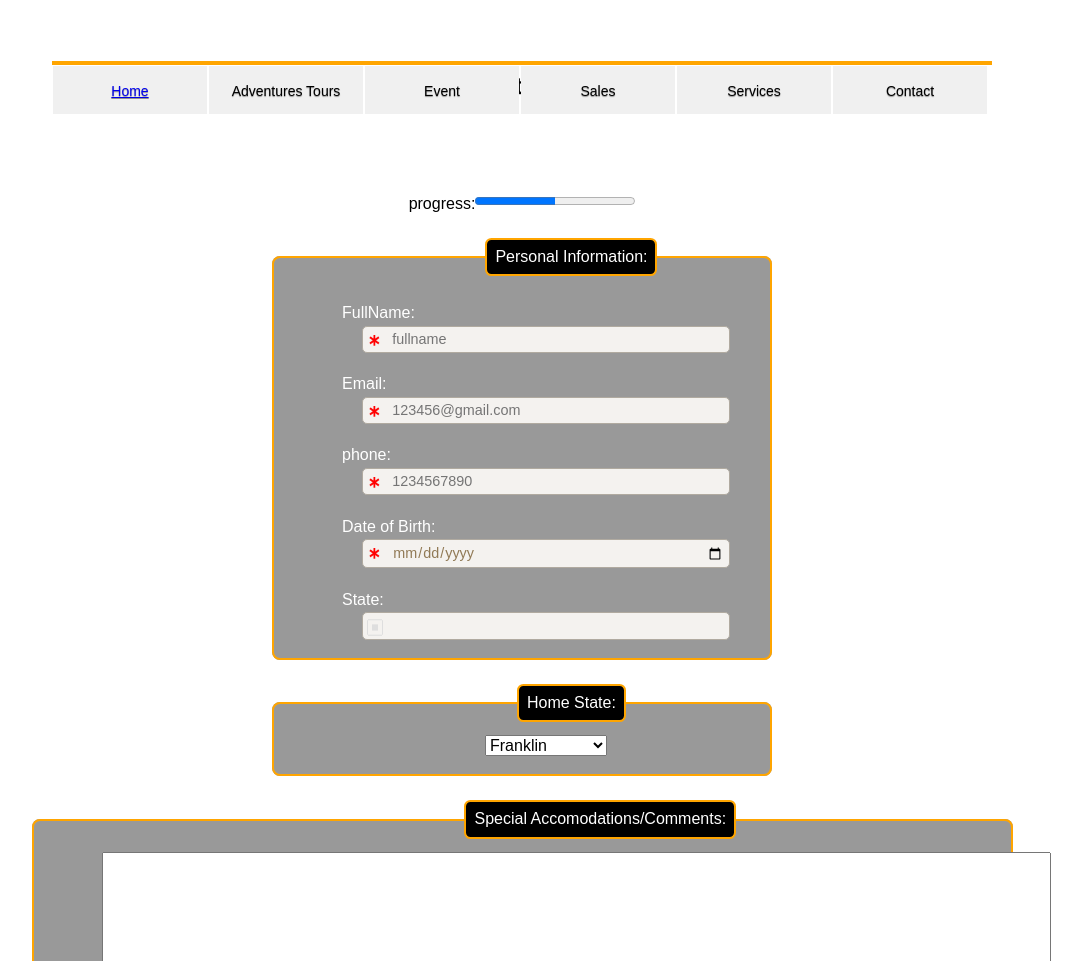
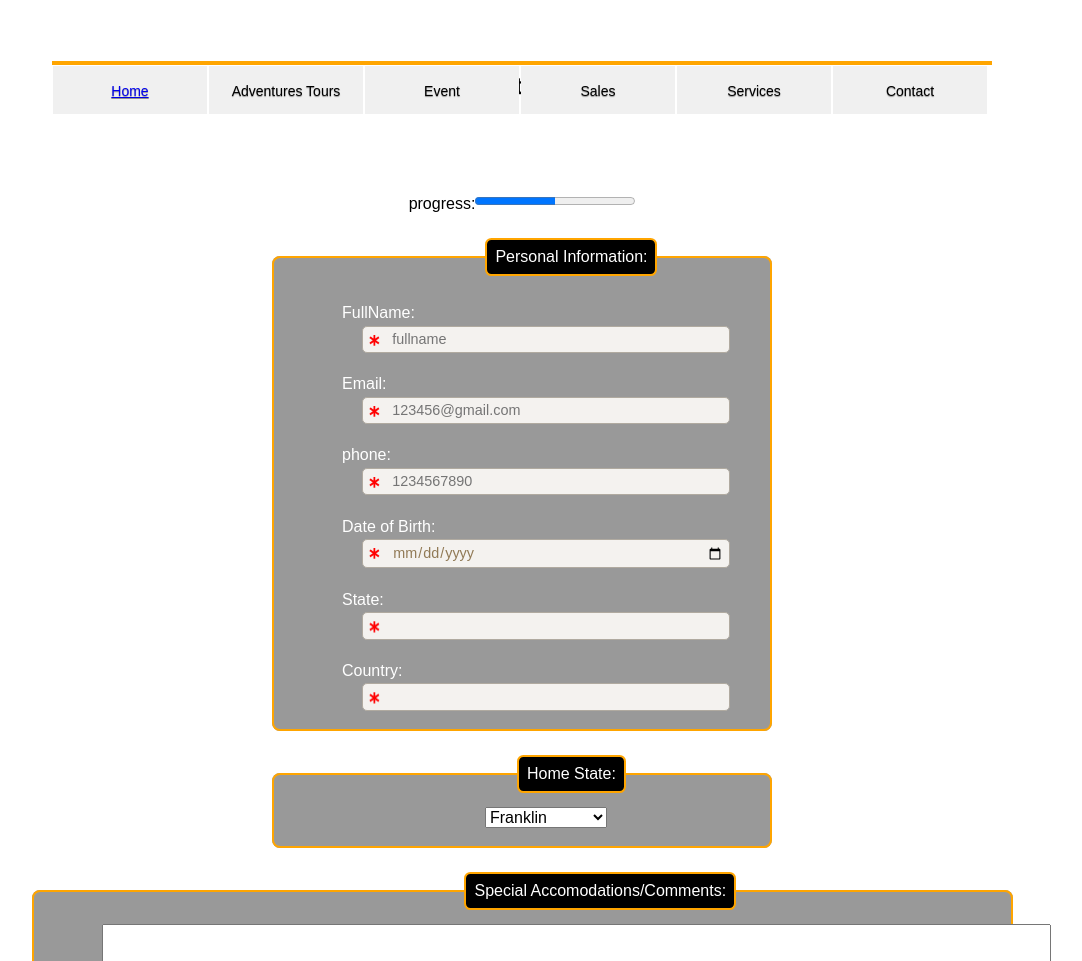
Before and after one commit to azetino1/azetino1.github.io, a plain HTML site: page assignments/termproject/adventurestours.html in a window 1280 px wide. Shown: the part 139-1100 px from the top of the page, without its empty margins (118-1200 px from the left). Drawn offline with Linux system fonts and the light colour scheme.

Commit message:
initial commit

```diff
--- a/assignments/termproject/adventurestours.html
+++ b/assignments/termproject/adventurestours.html
@@ -95,7 +95,8 @@
 <label><span>Email:</span><input name="Email" type="Email" value="" placeholder="123456@gmail.com" required></label>
 <label><span>phone:</span><input name="phone" type="tel" value="" placeholder="1234567890" pattern="[0-9]{10,20}" required></label>
 <label><span>Date of Birth:</span><input name="birthdate" type="date" required></label>
-<label><span>State:</span><input name="date" type="state"></label>
+<label><span>State:</span><input name="date" type="state" required></label>
+<label><span>Country:</span><input name="date" type="state" required></label>
 </fieldset>
 
 
```
